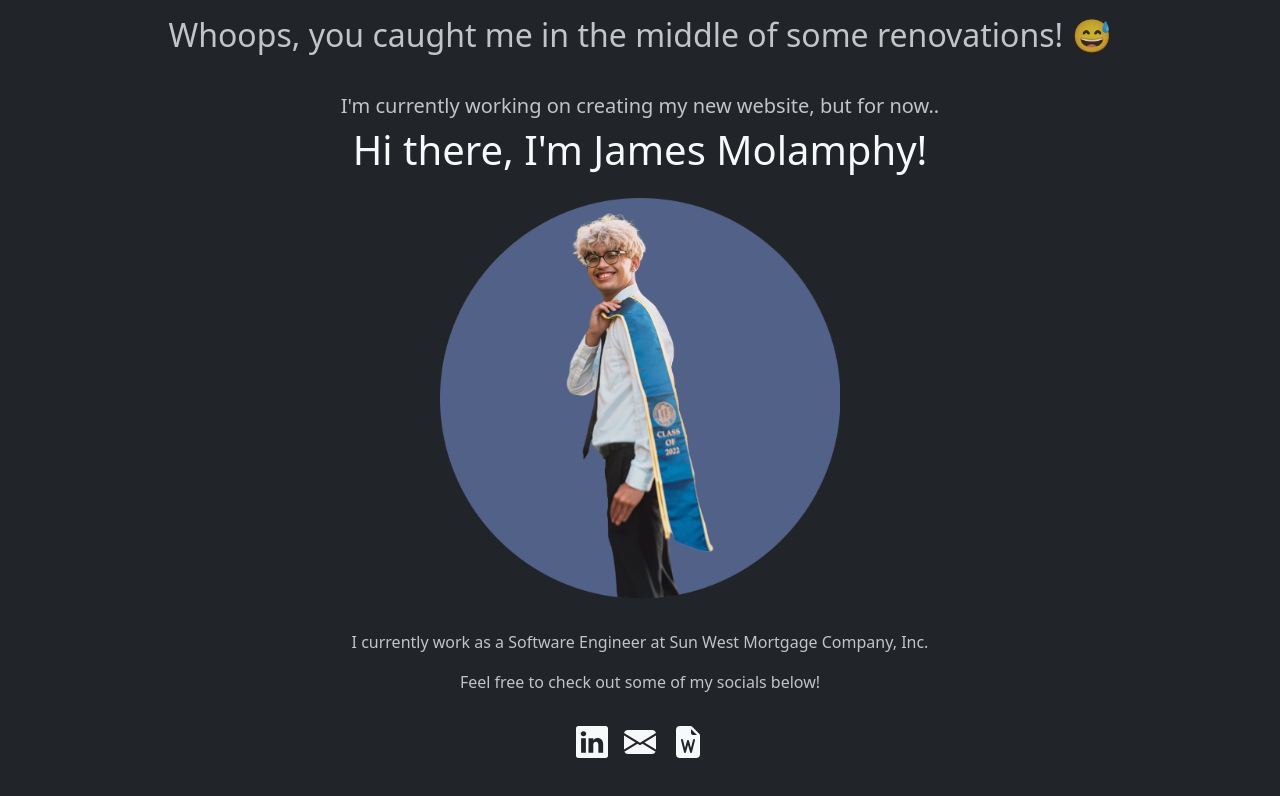
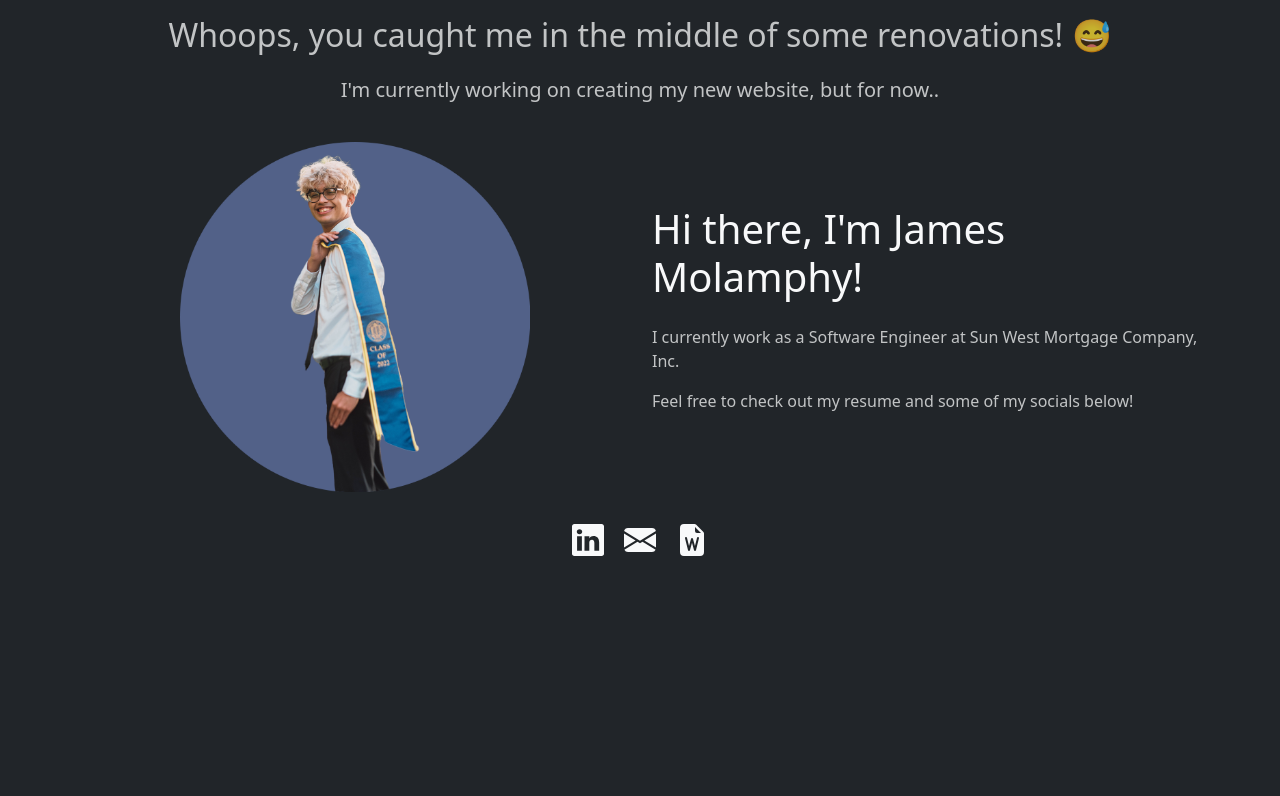
Before and after one commit to jmolamph/websiteUnderConstruction, a plain HTML site: page src/index.html in a window 1280 px wide. Drawn offline with nearby package versions, Linux system fonts and the light colour scheme.

Commit message:
CNST-1 Reorganize code to use container instead of flex
- Cleaned up code to utilize container & row/col rather than flex
- Reorganized structure to make page show on one page without scrolling
  for medium sized screens

```diff
--- a/src/index.html
+++ b/src/index.html
@@ -9,19 +9,25 @@
     <title>Greetings, Traveler!</title>
 </head>
 <body class="bg-dark">
-    <div class="d-flex align-items-center text-center justify-content-center pt-3 pb-3">
-        <h2 class="text-light text-opacity-75">Whoops, you caught me in the middle of some renovations! &#128517;</h1>
+    <div class="container my-auto pb-3">
+        <div class="row py-3">
+            <div class="col-md text-center mx-auto">
+                <h2 class="text-light text-opacity-75 pb-3">Whoops, you caught me in the middle of some renovations! &#128517;</h1>
+                <h5 class="text-light text-opacity-75">I'm currently working on creating my new website, but for now..</h2>
             </div>
-    <div class="text-center my-auto py-3">
-        <h5 class="text-light text-opacity-75">I'm currently working on creating my new website, but for now..</h2>
-        <h1 class="text-light pb-3">Hi there, I'm James Molamphy!</h2>
-        <img src="images/grad_profile.png" alt="James' graduation photo" width="400" height="400">
         </div>
-    <div class="text-center my-auto pt-3">
-        <p class="text-light text-opacity-75 font-weight-bold">I currently work as a Software Engineer at Sun West Mortgage Company, Inc.</p>
-        <p class="text-light text-opacity-75 font-weight-bold">Feel free to check out some of my socials below!</p>
+        <div class="row">
+          <div class="col-sm text-center py-3 mx-auto">
+            <img class="" src="images/grad_profile.png" alt="James' graduation photo" width="350" height="350">
           </div>
-    <div class="d-flex align-items-center justify-content-center my-auto py-3">
+          <div class="col-sm text-center text-md-start align-self-center">
+            <h1 class="text-light pb-3 mx-auto">Hi there, I'm James Molamphy!</h2>
+            <p class="text-light text-opacity-75">I currently work as a Software Engineer at Sun West Mortgage Company, Inc.</p>
+            <p class="text-light text-opacity-75">Feel free to check out my resume and some of my socials below!</p>
+          </div>
+        </div>
+        <div class="row">
+            <div class="col-sm text-center py-3 mx-auto">
                 <a href="https://www.linkedin.com/in/james-molamphy/" target="_blank" class="text-decoration-none px-2">
                     <svg xmlns="http://www.w3.org/2000/svg" width="32" height="32" fill="#f8f9fa" class="bi bi-linkedin" viewBox="0 0 16 16">
                         <path d="M0 1.146C0 .513.526 0 1.175 0h13.65C15.474 0 16 .513 16 1.146v13.708c0 .633-.526 1.146-1.175 1.146H1.175C.526 16 0 15.487 0 14.854V1.146zm4.943 12.248V6.169H2.542v7.225h2.401zm-1.2-8.212c.837 0 1.358-.554 1.358-1.248-.015-.709-.52-1.248-1.342-1.248-.822 0-1.359.54-1.359 1.248 0 .694.521 1.248 1.327 1.248h.016zm4.908 8.212V9.359c0-.216.016-.432.08-.586.173-.431.568-.878 1.232-.878.869 0 1.216.662 1.216 1.634v3.865h2.401V9.25c0-2.22-1.184-3.252-2.764-3.252-1.274 0-1.845.7-2.165 1.193v.025h-.016a5.54 5.54 0 0 1 .016-.025V6.169h-2.4c.03.678 0 7.225 0 7.225h2.4z"/>
@@ -37,7 +43,8 @@
                         <path d="M9.293 0H4a2 2 0 0 0-2 2v12a2 2 0 0 0 2 2h8a2 2 0 0 0 2-2V4.707A1 1 0 0 0 13.707 4L10 .293A1 1 0 0 0 9.293 0zM9.5 3.5v-2l3 3h-2a1 1 0 0 1-1-1zM5.485 6.879l1.036 4.144.997-3.655a.5.5 0 0 1 .964 0l.997 3.655 1.036-4.144a.5.5 0 0 1 .97.242l-1.5 6a.5.5 0 0 1-.967.01L8 9.402l-1.018 3.73a.5.5 0 0 1-.967-.01l-1.5-6a.5.5 0 1 1 .97-.242z"/>
                     </svg>
                 </a>
-
+            </div>
+        </div>
     </div>
     <script src="https://cdn.jsdelivr.net/npm/bootstrap@5.2.3/dist/js/bootstrap.bundle.min.js" integrity="sha384-kenU1KFdBIe4zVF0s0G1M5b4hcpxyD9F7jL+jjXkk+Q2h455rYXK/7HAuoJl+0I4" crossorigin="anonymous"></script>
 </body>
```
Lines whose indentation alone changed are shown as unchanged.
